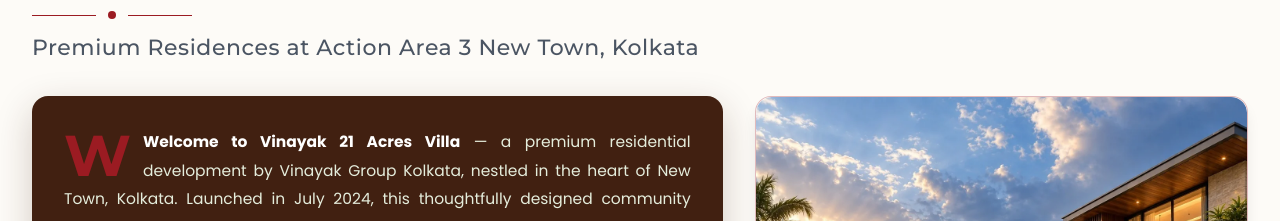
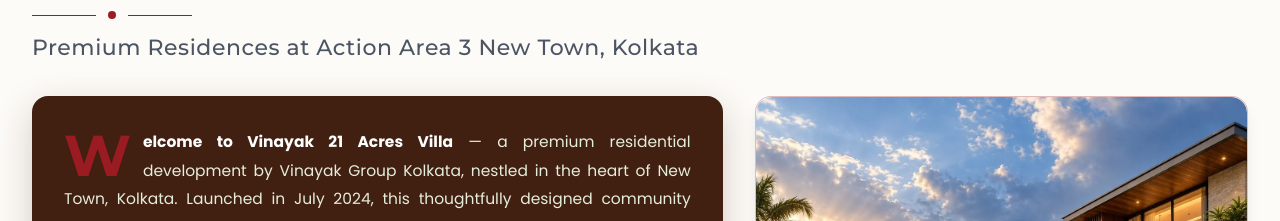
Before and after one commit to vineet-proptiger/vinayak-new-launch, a Next.js app: page /luxury-villas-newtown in a window 1280 px wide. Shown: the part 900-1121 px from the top of the page. Built offline with nearby package versions, Linux system fonts and the light colour scheme.

Commit message:
fix typo in welcome message for Vinayak 21 Acres Villa

```diff
--- a/components/luxury-villas-newtown/Overview.jsx
+++ b/components/luxury-villas-newtown/Overview.jsx
@@ -76,7 +76,7 @@
                 >
                   W
                 </span>
-                <span style={{ fontWeight: '700', color: '#FFFFFF' }}>Welcome to Vinayak 21 Acres Villa</span> — a premium residential development by Vinayak Group Kolkata, nestled in the heart of New Town, Kolkata. Launched in July 2024, this thoughtfully designed community offers spacious 3 &amp; 4 BHK apartments spread across 21 acres of lush, well-planned land, with possession commencing July 2029. Strategically located in New Town — Kolkata&apos;s most sought-after modern township — the project enjoys seamless connectivity to Rajarhat, Salt Lake, and the international airport.
+                <span style={{ fontWeight: '700', color: '#FFFFFF' }}>elcome to Vinayak 21 Acres Villa</span> — a premium residential development by Vinayak Group Kolkata, nestled in the heart of New Town, Kolkata. Launched in July 2024, this thoughtfully designed community offers spacious 3 &amp; 4 BHK apartments spread across 21 acres of lush, well-planned land, with possession commencing July 2029. Strategically located in New Town — Kolkata&apos;s most sought-after modern township — the project enjoys seamless connectivity to Rajarhat, Salt Lake, and the international airport.
                 <span className="lg:inline hidden">
                   {" "}With thoughtfully crafted residences ranging from 3,035 to 3,366 sq ft of saleable area and an attractive average price of ₹7908K/sq.ft, Vinayak 21 Acres Villa is a new availability offering exceptional value in New Town&apos;s premium residential landscape.
                 </span>
```
